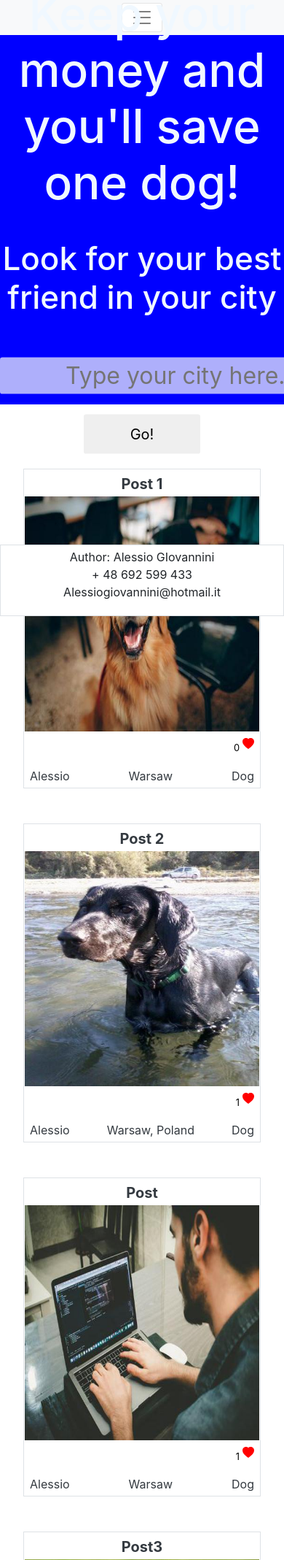
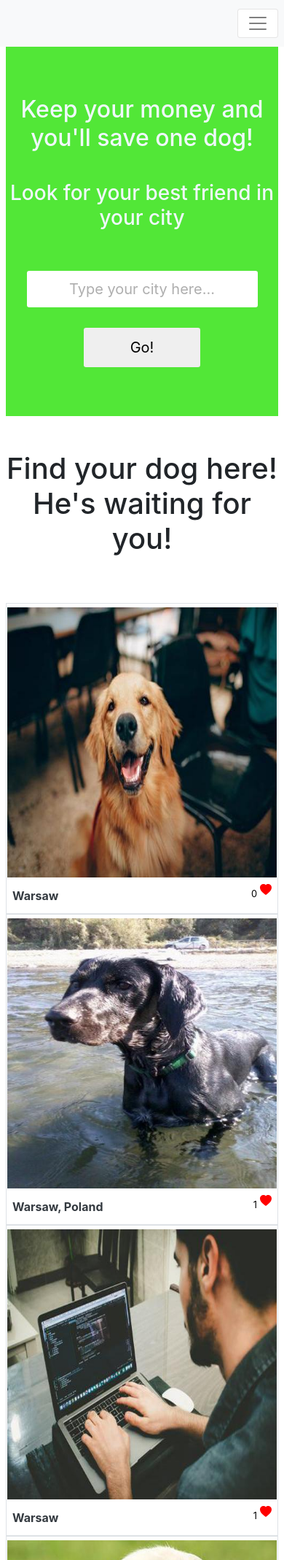
Before and after one commit to alessio982019/Flask--Pet-webapp, a Flask app: template main/templates/main.html in a window 390 px wide; the page is wider, and only the part inside the window is pictured. Shown: the top 2137 px of that part at 73% size. Run offline with Flask 2, Linux system fonts and the light colour scheme; the template is opened without the code that fills it: values that come from a table or form of the project are taken from there, others are empty; data comes from the database, SQL or seed files in the repository; some libraries are stand-ins or nearby versions.

Commit message:
Changed layout for mobile devices

```diff
--- a/main/static/CSS/style.css
+++ b/main/static/CSS/style.css
@@ -1,7 +1,7 @@
 #intro-container{
     width: 100%;
     height: 60vh;
-    background-color: blue;
+    background-color: #4be62ff5;
     text-align: center;
     position: relative;
 }
@@ -33,14 +33,29 @@
 #intro-container input{
     margin-top:3rem;
     line-height: 3rem;
-    background-color: rgb(248 249 250 / 70%);
+    background-color: white;
     border: none;
     border-radius: 0.2rem;
     font-size: 2rem;
     text-align: center;
-    color: white;
+    color: rgb(112, 112, 112);
 }
+#intro-container input::placeholder { /* Chrome, Firefox, Opera, Safari 10.1+ */
+    color: rgba(121, 121, 121, 0.603);
+    opacity: 1; /* Firefox */
+  }
+  #intro-container input::::placeholder { /* Chrome, Firefox, Opera, Safari 10.1+ */
+    color: red;
+    opacity: 1; /* Firefox */
+  }
 
+  #intro-container input:::-ms-input-placeholder { /* Internet Explorer 10-11 */
+    color: red;
+  }
+
+  ::-ms-input-placeholder { /* Microsoft Edge */
+    color: red;
+  }
 #intro-container button{
     margin-top: 1.75rem;
     padding: .75rem 4rem;
@@ -53,3 +68,47 @@
     cursor: pointer;
 
 }
+
+/* Extra small devices (phones, 600px and down) */
+@media only screen and (max-width: 600px) {
+    #intro-text-container h3{
+
+        font-size:2rem;
+
+    }
+
+    #intro-text-container h1{
+        padding-top: 2rem;
+        font-size:1.75rem;
+
+    }
+    #intro-container input{
+        line-height: 3rem;
+        font-size: 1.25rem;
+        color: rgb(112, 112, 112);
+    }
+}
+
+/* Small devices (portrait tablets and large phones, 600px and up) */
+@media only screen and (min-width: 600px) {
+
+
+}
+
+/* Medium devices (landscape tablets, 768px and up) */
+@media only screen and (min-width: 768px) {
+
+}
+
+/* Large devices (laptops/desktops, 992px and up) */
+@media only screen and (min-width: 992px) {
+
+}
+
+/* Extra large devices (large laptops and desktops, 1200px and up) */
+@media only screen and (min-width: 1200px) {
+
+
+
+
+}
--- a/main/templates/layout.html
+++ b/main/templates/layout.html
@@ -32,9 +32,9 @@
   </head>
     <body style="background-color:white" class=''>
 
-    <nav class="navbar navbar-expand-lg bg-light navbar-light   py-1   d-flex justify-content-center"  style='height: auto;'>
+    <nav class="navbar navbar-expand-lg bg-light navbar-light   py-1   d-flex justify-content-end"  style='height: auto;'>
 
-      <button class="navbar-toggler" style= "background-color: white;" type="button" data-toggle="collapse" data-target="#navbarSupportedContent" aria-controls="navbarSupportedContent" aria-expanded="false" aria-label="Toggle navigation">
+      <button class="navbar-toggler m-2" style= "background-color: white;" type="button" data-toggle="collapse" data-target="#navbarSupportedContent" aria-controls="navbarSupportedContent" aria-expanded="false" aria-label="Toggle navigation">
         <span class="navbar-toggler-icon"></span>
       </button>
 
@@ -92,24 +92,7 @@
 
     </nav>
 
-    <div  id='intro-container'>
-      <div id="intro-text-container">
 
-        <h3>Keep your money and you'll save one dog! </h3>
-
-        <h1>Look for your best friend in your city </h1>
-        <div class="container-fluid">
-          <input type="text" placeholder="Type your city here...">
-        </div>
-
-        <button>Go!</button>
-
-      </div>
-
-
-
-
-    </div>
 
 
 
@@ -156,7 +139,7 @@
 <div class="row d-flex justify-content-center px-2">
 
   <!-- <div class="col-xl-2 col-lg-2 col-md-2 col-sm-1"></div> -->
-  <div id ="main_container" class="col-12 py-5  px-2 my-3 main-content-container" >
+  <div id ="main_container" class="col-12   px-2  main-content-container" >
         {% block content %}
 
 
@@ -180,7 +163,7 @@
   </body>
 
 <footer>
-<div class="row justify-content-center fixed-bottom bg-white border border-top py-1">
+<div class="row justify-content-center position-relative bg-white border border-top py-1">
 <div class="col-8 text-center">
   <p>Author:   Alessio GIovannini <br>+ 48 692 599 433<br> Alessiogiovannini@hotmail.it </p>
 </div>
--- a/main/templates/main.html
+++ b/main/templates/main.html
@@ -3,7 +3,24 @@
 
 <div class="container-fluid ">
 
+    <div  id='intro-container'>
+        <div id="intro-text-container">
 
+          <h3>Keep your money and you'll save one dog! </h3>
+
+          <h1>Look for your best friend in your city </h1>
+          <div class="container-fluid">
+            <input type="text" placeholder="Type your city here...">
+          </div>
+
+          <button>Go!</button>
+
+        </div>
+
+
+
+
+      </div>
 
 
 <!-- <form method="POST" class=''>
@@ -55,20 +72,22 @@
 
 
 </div>
+<div class="container text-center py-5">
+    <h1>Find your dog here! He's waiting for you!</h1>
+</div>
 
-
-<div class="row">
+<div class="row py-2  px-0">
 
 
     {% for post in posts %}
 
 
-            <div class="container-box col-12 col-sm-6 col-md-6 col-xl-3 col-lg-4  p-4 ">
+            <div class="container-box col-12 col-sm-6 col-md-6 col-xl-3 col-lg-3  p-0 p-xs-2 p-sm-4">
                 <div id='container-post' class='py-1 border'>
 
                     <div class="product-box   text-center " id="product-container "  >
 
-                        <h5 class="font-weight-bold my-1 text-dark">{{ post.title }}</h5>
+                        <!-- <h5 class="font-weight-bold my-1 text-dark">{{ post.title }}</h5> -->
                         <div class="box-picture position-relative">
                             <a class="btn transparent  btn-lg  " style="padding: 0!important" role="button"  href="{{url_for('post', id = post.id) }}">
                                 <img class="product-image img-fluid  " src="{{url_for('static', filename= '/images/products/' + post.picture )}}" alt="">
@@ -77,7 +96,7 @@
                         </div>
 
 
-                        <div class="box-header w-100 py-2 px-2 justify-content-end d-flex">
+                        <!-- <div class="box-header w-100 py-2 px-2 justify-content-end d-flex">
 
 
                             <div id='like_btn' class="d-inline-flex">
@@ -114,22 +133,51 @@
                                             {% endif %}
 
                             </div>
-                        </div>
+                        </div> -->
 
 
 
 
-                        <div class="box-header w-100 text-center  d-flex justify-content-between px-2">
-                            <small>
-                                <p class="font-light-bold my-1 text-dark">{{ post.author.firstname }}</p>
-                            </small>
-                            <small>
-                                <p class="font-light-bold my-1 text-dark">{{ post.location }}</p>
-                            </small>
+                        <div class="box-header w-100 text-center  d-flex justify-content-between px-2 py-2">
 
                             <small>
-                                <p class="font-light-bold my-1 text-dark">{{ post.category }}</p>
+                                <p class="font-weight-bold my-1 text-dark">{{ post.location }}</p>
                             </small>
+                            <div id='like_btn' class="d-inline-flex">
+                                {% if current_user.is_authenticated %}
+
+                                                        {% if current_user.has_liked_post(post) %}
+
+                                                            <a  href="{{ url_for('like_post',id=post.id, action='unlike' ) }}" >
+                                                                <small style="color: black;" class="m-1">{{ post.likes.count() }}</small>
+                                                                <svg xmlns="http://www.w3.org/2000/svg" width="16" height="16" style="color: red"fill="currentColor" class="bi bi-heart-fill " viewBox="0 0 16 16">
+                                                                    <path fill-rule="evenodd" d="M8 1.314C12.438-3.248 23.534 4.735 8 15-7.534 4.736 3.562-3.248 8 1.314z"/>
+                                                                </svg>
+                                                            </a>
+
+                                                        {% else %}
+                                                            <a  href="{{ url_for('like_post',id=post.id, action='like' ) }}">
+                                                                <small style="color: black;" class="m-1">{{ post.likes.count() }}</small>
+                                                                <svg xmlns="http://www.w3.org/2000/svg" width="16" height="16" style="color: red"fill="currentColor" class="bi bi-heart-fill " viewBox="0 0 16 16">
+                                                                    <path fill-rule="evenodd" d="M8 1.314C12.438-3.248 23.534 4.735 8 15-7.534 4.736 3.562-3.248 8 1.314z"/>
+                                                                </svg>
+                                                            </a>
+                                                        {% endif %}
+
+
+                                            {% else  %}
+
+                                            <small style="color: black;" class="m-1">{{ post.likes.count() }}</small>
+                                            <svg xmlns="http://www.w3.org/2000/svg" width="16" height="16" style="color: red"fill="currentColor" class="bi bi-heart-fill " viewBox="0 0 16 16">
+                                                <path fill-rule="evenodd" d="M8 1.314C12.438-3.248 23.534 4.735 8 15-7.534 4.736 3.562-3.248 8 1.314z"/>
+                                            </svg>
+
+
+
+                                            {% endif %}
+
+                            </div>
+
                         </div>
 
 
--- a/requirements.txt
+++ b/requirements.txt
@@ -67,7 +67,6 @@ PyTweening==1.0.3
 pytz==2020.1
 requests==2.24.0
 selenium==3.141.0
-simpleaudio==1.0.4
 six==1.15.0
 soupsieve==2.0
 SQLAlchemy==1.3.19
```
Also changed, not shown: main/static/CSS/main_style.css (+0 -27 lines).
